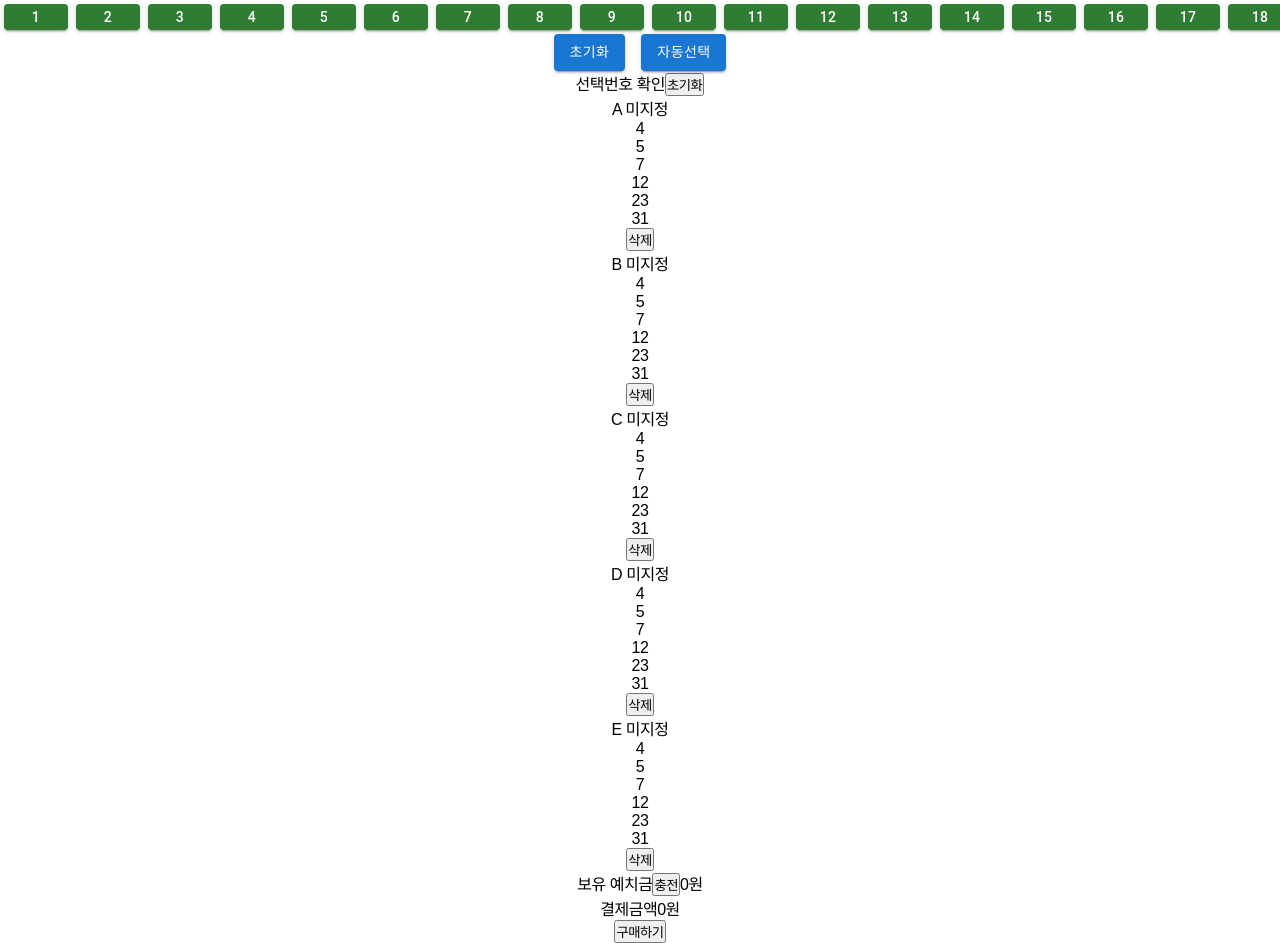
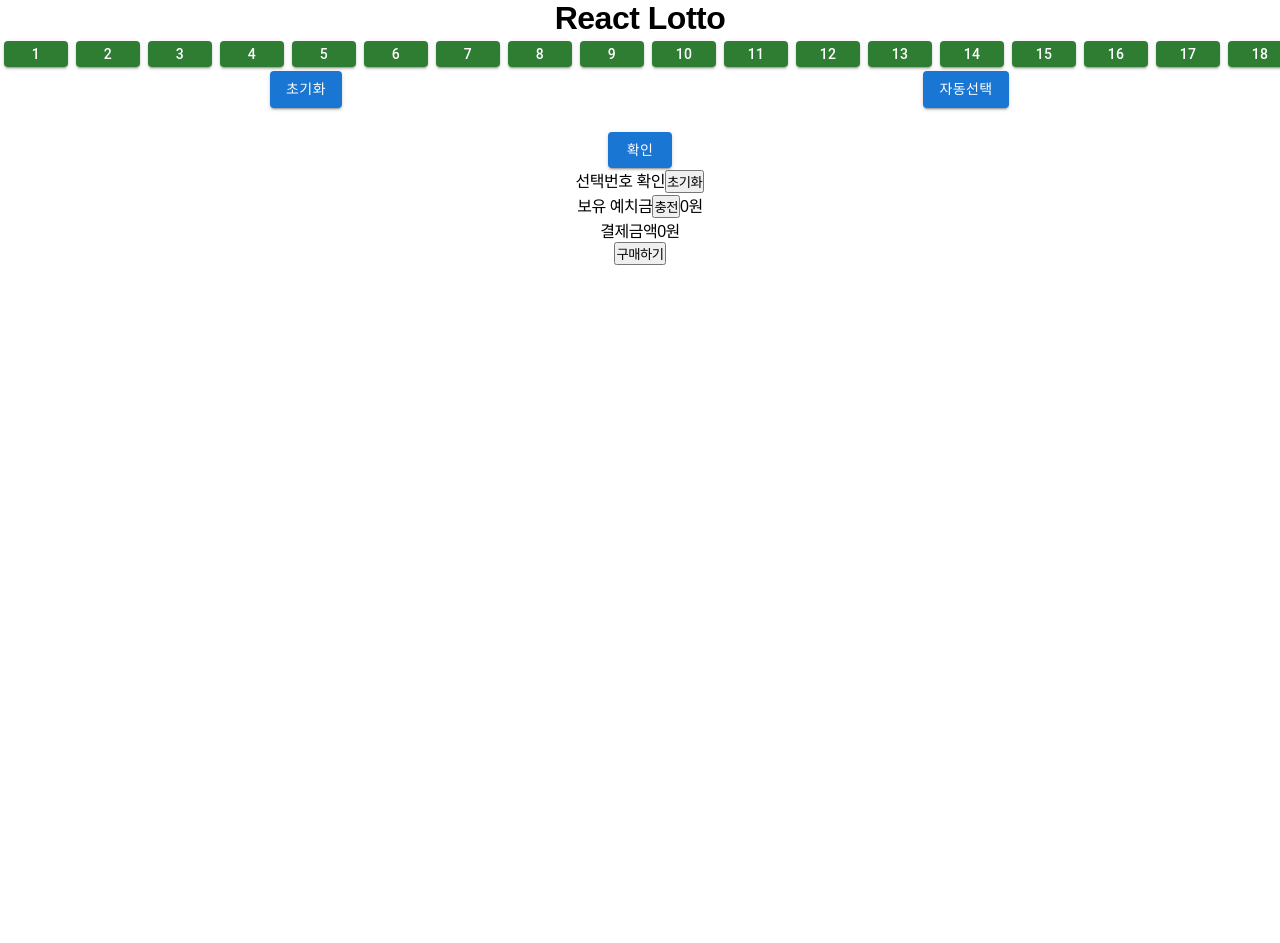
Before and after one commit to mihyunLee/react-lotto, a React (Create React App) app: page / in a window 1280 px wide. Shown: the top 943 px of the page. After the commit the page ends 800 px from the top, so only its background shows below. Built offline with nearby package versions, Linux system fonts and the light colour scheme; a web font is replaced by a local one.

Commit message:
feat: 로또 번호 선택 기능 추가

```diff
--- a/src/App.js
+++ b/src/App.js
@@ -1,18 +1,33 @@
+import { useState, useRef } from "react";
+
 import "./App.css";
 import { AccountView } from "./components/AccountView";
 import { SelectView } from "./components/SelectView";
 import { LottoNumberList } from "./components/LottoNumberList";
-import { LottoNumberControl } from "./components/LottoNumberControl";
 
 function App() {
+  const [lottoData, setLottoData] = useState([]);
+
+  const dataId = useRef(0);
+
+  const onSelect = (isAutoSelect, selectedNumbers) => {
+    const newLotto = {
+      isAutoSelect,
+      selectedNumbers,
+      id: dataId.current,
+    };
+    dataId.current += 1;
+    setLottoData([...lottoData, newLotto]);
+  };
+
   return (
     <div className="App">
+      <h1>React Lotto</h1>
       <div>
-        <LottoNumberList />
-        <LottoNumberControl />
+        <LottoNumberList onSelect={onSelect} />
       </div>
       <div>
-        <SelectView />
+        <SelectView numberSelectList={lottoData} />
         <AccountView />
       </div>
     </div>
--- a/src/components/LottoNumberControl/index.js
+++ b/src/components/LottoNumberControl/index.js
@@ -1,15 +1,31 @@
 import Button from "@mui/material/Button";
 import { Grid } from "@mui/material";
 
-export const LottoNumberControl = ({ reset }) => {
+export const LottoNumberControl = ({ selectedNumbers, onSelect }) => {
+  const handleSubmit = () => {
+    alert("저장 성공");
+    onSelect(false, selectedNumbers);
+  };
+
   return (
-    <Grid xs={6}>
-      <Button sx={{ mr: 2 }} variant="contained" onClick={() => reset()}>
+    <>
+      <Grid container spacing={3}>
+        <Grid item xs={6}>
+          <Button sx={{ mr: 2 }} variant="contained">
             초기화
           </Button>
+        </Grid>
+        <Grid item xs={6}>
           <Button xs={6} variant="contained">
             자동선택
           </Button>
         </Grid>
+        <Grid item xs={12}>
+          <Button variant="contained" onClick={handleSubmit}>
+            확인
+          </Button>
+        </Grid>
+      </Grid>
+    </>
   );
 };
--- a/src/components/LottoNumberItem/index.js
+++ b/src/components/LottoNumberItem/index.js
@@ -1,24 +1,34 @@
 import { useState } from "react";
 import Button from "@mui/material/Button";
 
-export const LottoNumberItem = ({ LottoNumber, lottoData }) => {
+export const LottoNumberItem = ({
+  deleteNumbers,
+  saveNumbers,
+  lottoNumber,
+}) => {
   const [color, setColor] = useState("success");
+  const [isClicked, setIsClicked] = useState(true);
 
-  function changeButtonColor(LottoNumber) {
-    const colorValue = color === "error" ? "success" : "error";
-    if (lottoData({ LottoNumber: LottoNumber, color: colorValue })) {
-      setColor(colorValue);
+  const clickNumber = (e) => {
+    setIsClicked(!isClicked);
+    if (isClicked) {
+      setColor("error");
+      saveNumbers(Number(e.target.innerText));
+    } else {
+      setColor("success");
+      deleteNumbers(Number(e.target.innerText));
     }
-  }
+  };
+
   return (
     <>
       <Button
         sx={{ m: 0.5, p: 0.1, maxWidth: "100%" }}
-        onClick={() => changeButtonColor(LottoNumber)}
+        onClick={clickNumber}
         variant="contained"
         color={color}
       >
-        {LottoNumber}
+        {lottoNumber}
       </Button>
     </>
   );
--- a/src/components/LottoNumberList/index.js
+++ b/src/components/LottoNumberList/index.js
@@ -1,30 +1,47 @@
+import { useState } from "react";
+
+import { LottoNumberControl } from "../LottoNumberControl";
 import { LottoNumberItem } from "../LottoNumberItem";
 
-export const LottoNumberList = ({ reset }) => {
-  const lottoMaxCount = 6;
-  let lottoData = [];
-  const lottoDataCheck = ({ LottoNumber, color }) => {
-    if (color === "success") {
-      lottoData = lottoData.filter((item) => {
-        return item !== LottoNumber;
-      });
-    } else {
-      if (lottoData.length >= lottoMaxCount) {
-        alert("최대 6개까지 선택 가능합니다.");
-        return false;
-      }
-      lottoData.push(LottoNumber);
-    }
-    return true;
+export const LottoNumberList = ({ onSelect }) => {
+  const LOTTO_MAX_COUNT = 6;
+
+  const [selectedNumbers, setSelectedNumbers] = useState([]);
+
+  const saveNumbers = (newNum) => {
+    setSelectedNumbers([...selectedNumbers, newNum]);
   };
 
-  const LottoItems = Array.from(new Array(45), (x, i) => (
+  const deleteNumbers = (newNum) => {
+    const newNumbers = selectedNumbers.filter((item) => item !== newNum);
+    setSelectedNumbers(newNumbers);
+  };
+
+  // 로직 적용하기
+  const checkLottoData = () => {
+    if (selectedNumbers.length >= LOTTO_MAX_COUNT) {
+      alert("최대 6개까지 선택 가능합니다.");
+      return;
+    }
+  };
+
+  const LottoItems = Array.from(new Array(45), (v, i) => (
     <LottoNumberItem
       key={i + 1}
-      LottoNumber={i + 1}
-      lottoData={lottoDataCheck}
+      lottoNumber={i + 1}
+      saveNumbers={saveNumbers}
+      deleteNumbers={deleteNumbers}
+      checkLottoData={checkLottoData}
     />
   ));
 
-  return <>{LottoItems}</>;
+  return (
+    <>
+      {LottoItems}
+      <LottoNumberControl
+        selectedNumbers={selectedNumbers}
+        onSelect={onSelect}
+      />
+    </>
+  );
 };
--- a/src/components/SelectView/index.js
+++ b/src/components/SelectView/index.js
@@ -1,6 +1,6 @@
 import { Ticket } from "../Ticket";
 
-export const SelectView = () => {
+export const SelectView = ({ numberSelectList }) => {
   const clickResetBtn = () => {
     console.log("초기화 버튼 클릭!");
   };
@@ -9,11 +9,16 @@ export const SelectView = () => {
     <div>
       <span>선택번호 확인</span>
       <button onClick={clickResetBtn}>초기화</button>
-      <Ticket name={"A"} />
-      <Ticket name={"B"} />
-      <Ticket name={"C"} />
-      <Ticket name={"D"} />
-      <Ticket name={"E"} />
+      <div>
+        {numberSelectList.map((item) => (
+          <Ticket
+            key={item.id}
+            isAutoSelect={item.isAutoSelect}
+            name={item.id}
+            {...item}
+          />
+        ))}
+      </div>
     </div>
   );
 };
--- a/src/components/Ticket/index.js
+++ b/src/components/Ticket/index.js
@@ -1,24 +1,19 @@
-import { useState } from "react";
-
-export const Ticket = ({ name }) => {
-  const [numbers, setNumbers] = useState([4, 7, 31, 12, 23, 5]);
-  const delNum = () => {
-    setNumbers((arr) => (arr = []));
-  };
-
+export const Ticket = ({ name, isAutoSelect, selectedNumbers }) => {
   return (
     <div>
-      <span>{name} 미지정</span>
+      <span>
+        {name + 1} {isAutoSelect ? "자동" : "수동"}
+      </span>
       <div>
         <ul>
-          {numbers
+          {selectedNumbers
             .sort((a, b) => a - b)
             .map((num) => (
               <li key={num}>{num}</li>
             ))}
         </ul>
       </div>
-      <button onClick={delNum}>삭제</button>
+      <button>삭제</button>
     </div>
   );
 };
--- a/src/index.js
+++ b/src/index.js
@@ -11,11 +11,9 @@ import ModalsProvider from "./Modals/ModalsProvider";
 ReactModal.setAppElement("#root");
 
 ReactDOM.render(
-  <React.StrictMode>
-    <ModalsProvider>
-      <GlobalStyle />
-      <App />
-    </ModalsProvider>
-  </React.StrictMode>,
+  <ModalsProvider>
+    <GlobalStyle />
+    <App />
+  </ModalsProvider>,
   document.getElementById("root")
 );
```
Lines whose indentation alone changed are shown as unchanged.
